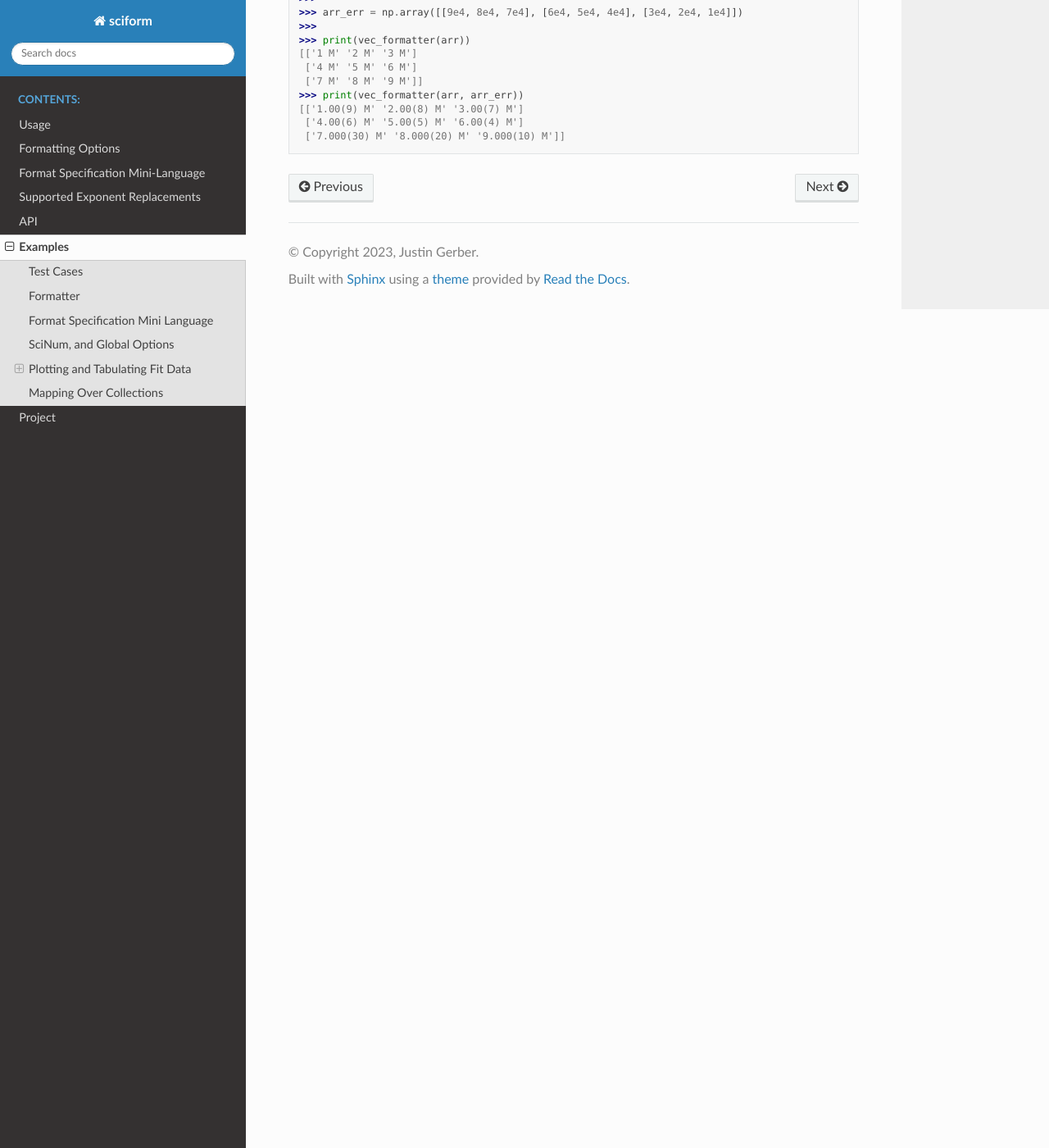
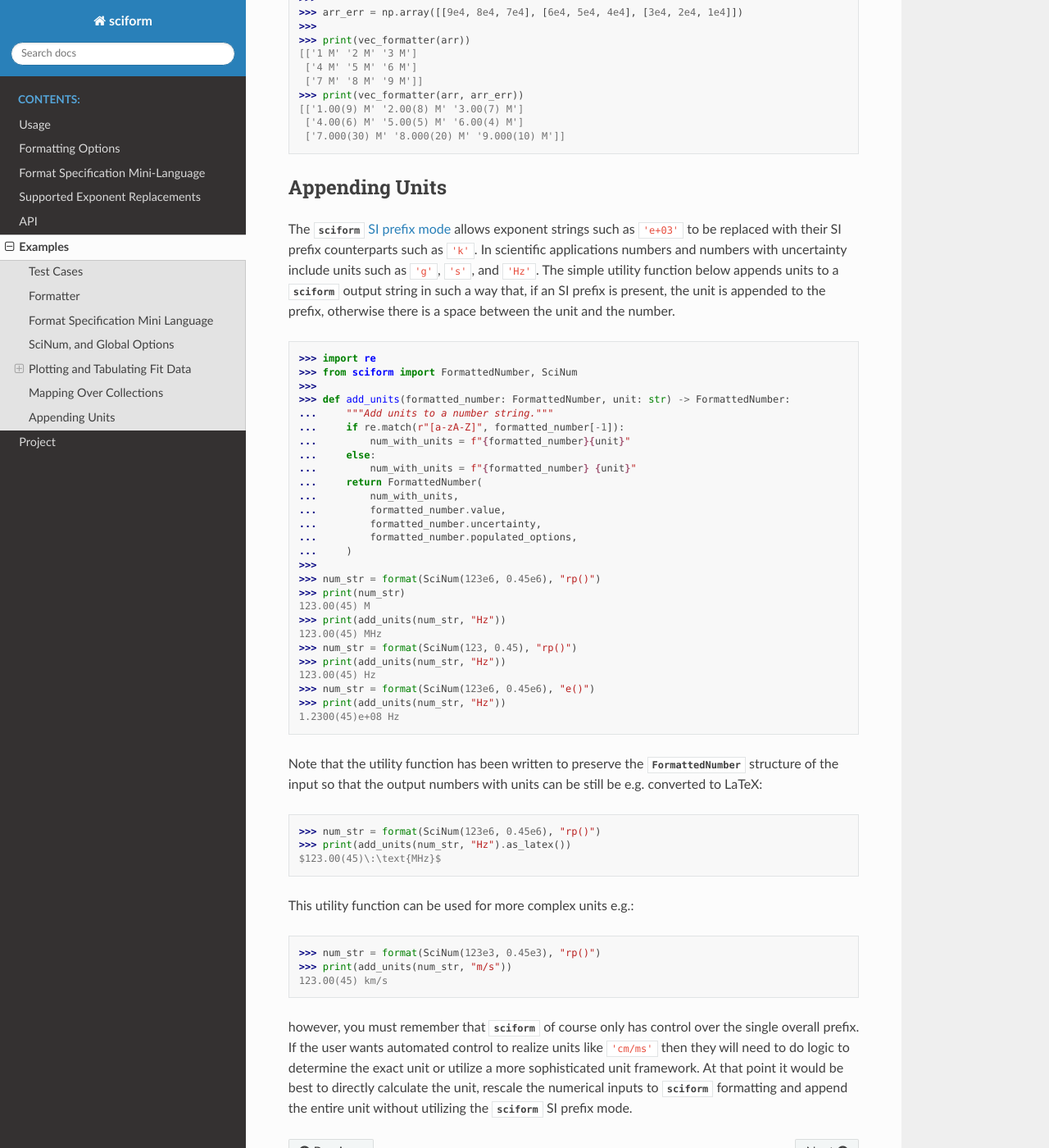
Before and after one commit to jagerber48/sciform, a Sphinx documentation site: the page built from docs/source/examples.rst, in a window 1280 px wide and 1400 px high, scrolled down 6849 px. Shown: the whole window at 82% size. Built offline with Sphinx 7.4.7 and the Read the Docs theme 2.0.0, drawn with Linux system fonts in a browser that asks for light colours.

Commit message:
appending units example

```diff
--- a/docs/source/examples.rst
+++ b/docs/source/examples.rst
@@ -331,3 +331,67 @@ makes this easy.
 [['1.00(9) M' '2.00(8) M' '3.00(7) M']
  ['4.00(6) M' '5.00(5) M' '6.00(4) M']
  ['7.000(30) M' '8.000(20) M' '9.000(10) M']]
+
+Appending Units
+========================
+
+The :mod:`sciform` :ref:`SI prefix mode<exp_str_replacement>` allows
+exponent strings such as ``'e+03'`` to be replaced with their SI
+prefix counterparts such as ``'k'``.
+In scientific applications numbers and numbers with uncertainty include
+units such as ``'g'``, ``'s'``, and ``'Hz'``.
+The simple utility function below appends units to a :mod:`sciform`
+output string in such a way that, if an SI prefix is present, the unit
+is appended to the prefix, otherwise there is a space between the unit
+and the number.
+
+>>> import re
+>>> from sciform import FormattedNumber, SciNum
+>>>
+>>> def add_units(formatted_number: FormattedNumber, unit: str) -> FormattedNumber:
+...     """Add units to a number string."""
+...     if re.match(r"[a-zA-Z]", formatted_number[-1]):
+...         num_with_units = f"{formatted_number}{unit}"
+...     else:
+...         num_with_units = f"{formatted_number} {unit}"
+...     return FormattedNumber(
+...         num_with_units,
+...         formatted_number.value,
+...         formatted_number.uncertainty,
+...         formatted_number.populated_options,
+...     )
+>>>
+>>> num_str = format(SciNum(123e6, 0.45e6), "rp()")
+>>> print(num_str)
+123.00(45) M
+>>> print(add_units(num_str, "Hz"))
+123.00(45) MHz
+>>> num_str = format(SciNum(123, 0.45), "rp()")
+>>> print(add_units(num_str, "Hz"))
+123.00(45) Hz
+>>> num_str = format(SciNum(123e6, 0.45e6), "e()")
+>>> print(add_units(num_str, "Hz"))
+1.2300(45)e+08 Hz
+
+Note that the utility function has been written to preserve the
+:class:`FormattedNumber` structure of the input so that the output
+numbers with units can be still be e.g. converted to LaTeX:
+
+>>> num_str = format(SciNum(123e6, 0.45e6), "rp()")
+>>> print(add_units(num_str, "Hz").as_latex())
+$123.00(45)\:\text{MHz}$
+
+This utility function can be used for more complex units e.g.:
+
+>>> num_str = format(SciNum(123e3, 0.45e3), "rp()")
+>>> print(add_units(num_str, "m/s"))
+123.00(45) km/s
+
+however, you must remember that :mod:`sciform` of course only has
+control over the single overall prefix.
+If the user wants automated control to realize units like ``'cm/ms'``
+then they will need to do logic to determine the exact unit or utilize
+a more sophisticated unit framework.
+At that point it would be best to directly calculate the unit, rescale
+the numerical inputs to :mod:`sciform` formatting and append the entire
+unit without utilizing the :mod:`sciform` SI prefix mode.
```
